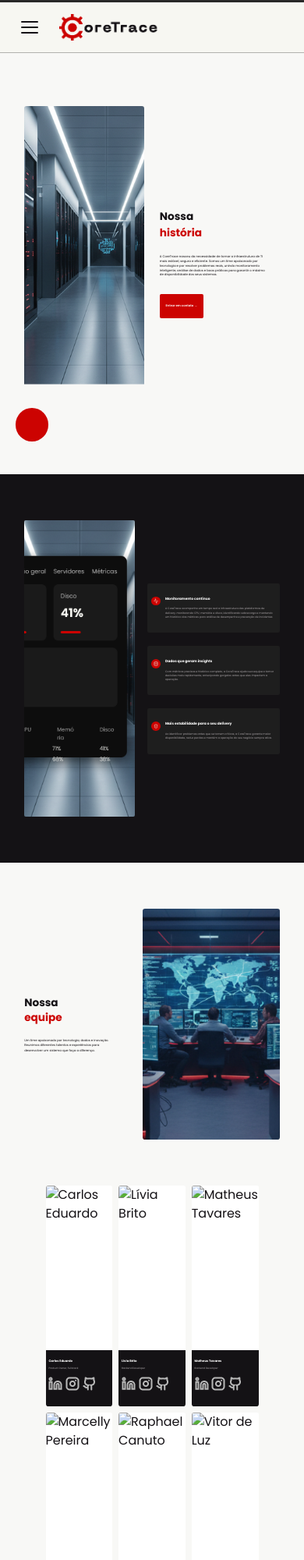
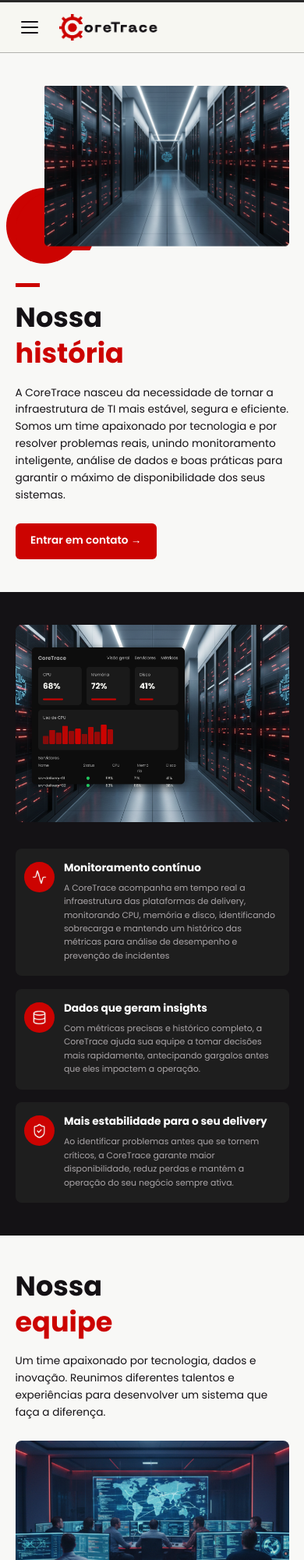
Before and after one commit to Core-Trace/CoreTrace-website, a website: page public/pages/sobreNos.html in a window 390 px wide. Shown: the top 2000 px of the page at 78% size. Drawn offline with Linux system fonts and the light colour scheme.

Commit message:
feat: adicionando responsividade a pagina

```diff
--- a/public/css/sobreNos.css
+++ b/public/css/sobreNos.css
@@ -318,3 +318,259 @@
 .diferencial-imagem h2 span {
     color: #ff3333;
 }
+
+
+@media (max-width: 600px) {
+
+
+    .sobre-container {
+        width: 90vw;
+    }
+
+    .historia {
+        padding: 5vh 0;
+    }
+
+    .historia-grid {
+        grid-template-columns: 1fr;
+        gap: 5vh;
+    }
+
+    .historia-imagem {
+        width: 90vw;
+    }
+
+    .historia-imagem img {
+        width: 90vw;
+        height: 25vh;
+        border-radius: 2vw;
+    }
+
+    .historia-imagem::before {
+        width: 25vw;
+        height: 25vw;
+        bottom: -2vh;
+        left: -3vw;
+    }
+
+    .historia-texto {
+        width: 90vw;
+    }
+
+    .traco {
+        display: block;
+        width: 8vw;
+        height: 0.5vh;
+        margin-bottom: 2vh;
+    }
+
+    .historia-texto h1 {
+        font-size: 9vw;
+        line-height: 1.3;
+        margin-bottom: 2vh;
+    }
+
+    .historia-texto p {
+        font-size: 3.5vw;
+        line-height: 1.6;
+        margin-bottom: 3vh;
+    }
+
+    .botao-contato {
+        font-size: 3.5vw;
+        padding: 1.5vh 5vw;
+        border-radius: 1.5vw;
+    }
+
+
+
+    .beneficios {
+        padding: 5vh 0;
+    }
+
+    .beneficios-grid {
+        grid-template-columns: 1fr;
+        gap: 4vh;
+    }
+
+    .dashboard-imagem img {
+        width: 90vw;
+        height: 30vh;
+        border-radius: 2vw;
+    }
+
+    .beneficios-lista {
+        display: flex;
+        flex-direction: column;
+        gap: 2vh;
+    }
+
+    .beneficio {
+        gap: 3vw;
+        padding: 2vh 3vw;
+        border-radius: 2vw;
+    }
+
+    .beneficio-icone {
+        width: 10vw;
+        height: 10vw;
+    }
+
+    .beneficio-icone img {
+        width: 5vw;
+        height: 5vw;
+    }
+
+    .beneficio h2 {
+        font-size: 3.5vw;
+        margin-bottom: 1vh;
+    }
+
+    .beneficio p {
+        font-size: 2.8vw;
+        line-height: 1.6;
+    }
+
+
+
+
+    .equipe {
+        padding: 5vh 5vw;
+    }
+
+    .equipe-topo {
+        flex-direction: column;
+        align-items: flex-start;
+        gap: 3vh;
+        margin-bottom: 5vh;
+    }
+
+    .equipe-texto {
+        width: 90vw;
+    }
+
+    .equipe-texto h1 {
+        font-size: 9vw;
+        line-height: 1.3;
+    }
+
+    .equipe-texto p {
+        font-size: 3.5vw;
+        line-height: 1.6;
+    }
+
+    .equipe-imagem {
+        width: 90vw;
+        height: 28vh;
+        border-radius: 2vw;
+    }
+
+
+
+
+    .membros {
+        width: 90vw;
+        grid-template-columns: 1fr 1fr;
+        gap: 3vw;
+    }
+
+    .membro {
+        border-radius: 2vw;
+    }
+
+    .foto {
+        height: 18vh;
+    }
+
+    .informacoes {
+        padding: 1.5vh 2vw;
+    }
+
+    .informacoes h3 {
+        font-size: 3vw;
+        margin-bottom: 0.5vh;
+    }
+
+    .informacoes p {
+        font-size: 2.5vw;
+    }
+
+    .redes {
+        gap: 2vw;
+        margin-top: 1vh;
+    }
+
+    .redes a {
+        display: flex;
+        align-items: center;
+    }
+
+    .redes img {
+        width: 4vw;
+        height: 4vw;
+        object-fit: contain;
+    }
+
+
+
+    .diferencial {
+        flex-direction: column;
+        align-items: flex-start;
+        gap: 4vh;
+        padding: 5vh 5vw;
+    }
+
+    .diferencial-texto {
+        width: 90vw;
+    }
+
+    .diferencial-texto h1 {
+        font-size: 9vw;
+        line-height: 1.3;
+    }
+
+    .diferencial-texto > p {
+        font-size: 3.5vw;
+        line-height: 1.6;
+        margin-bottom: 3vh;
+    }
+
+    .vantagens {
+        gap: 2vh;
+    }
+
+    .vantagem {
+        padding: 2vh 4vw;
+        border-radius: 2vw;
+    }
+
+    .vantagem h3 {
+        font-size: 3.5vw;
+        border-left: 1vw solid #cc0301;
+        padding-left: 3vw;
+        margin-bottom: 1vh;
+    }
+
+    .vantagem p {
+        font-size: 2.8vw;
+        line-height: 1.6;
+    }
+
+    .diferencial-imagem {
+        width: 90vw;
+        height: 40vh;
+    }
+
+    .diferencial-imagem img {
+        width: 100%;
+        height: 100%;
+        border-radius: 2vw;
+    }
+
+    .diferencial-imagem h2 {
+        font-size: 5vw;
+        bottom: 3vh;
+        left: 4vw;
+        right: 4vw;
+    }
+}
--- a/public/pages/sobreNos.html
+++ b/public/pages/sobreNos.html
@@ -198,7 +198,7 @@
 
         <div class="membro">
             <div class="foto">
-                <img src="../assets/images/carlos.png" alt="Carlos Eduardo">
+                <img src="../assets/images/carlos.jpeg" alt="Carlos Eduardo">
             </div>
 
             <div class="informacoes">
@@ -221,7 +221,7 @@
 
         <div class="membro">
             <div class="foto">
-                <img src="../assets/images/livia.png" alt="Lívia Brito">
+                <img src="../assets/images/livia.jpeg" alt="Lívia Brito">
             </div>
 
             <div class="informacoes">
@@ -244,7 +244,7 @@
 
         <div class="membro">
             <div class="foto">
-                <img src="../assets/images/matheus.png" alt="Matheus Tavares">
+                <img src="../assets/images/matheus.jpeg" alt="Matheus Tavares">
             </div>
 
             <div class="informacoes">
@@ -267,7 +267,7 @@
 
         <div class="membro">
             <div class="foto">
-                <img src="../assets/images/marcelly.png" alt="Marcelly Pereira">
+                <img src="../assets/images/marcelly.jpeg" alt="Marcelly Pereira">
             </div>
 
             <div class="informacoes">
@@ -290,7 +290,7 @@
 
         <div class="membro">
             <div class="foto">
-                <img src="../assets/images/raphael.png" alt="Raphael Canuto">
+                <img src="../assets/images/raphael.jpeg" alt="Raphael Canuto">
             </div>
 
             <div class="informacoes">
@@ -313,7 +313,7 @@
 
         <div class="membro">
             <div class="foto">
-                <img src="../assets/images/vitor.png" alt="Vitor de Luz">
+                <img src="../assets/images/vitor.jpeg" alt="Vitor de Luz">
             </div>
 
             <div class="informacoes">
```
Also changed, not shown: public/assets/images/carlos.jpeg (added), public/assets/images/livia.jpeg (added), public/assets/images/raphael.jpeg (added), public/assets/images/vitor.jpeg (added).
